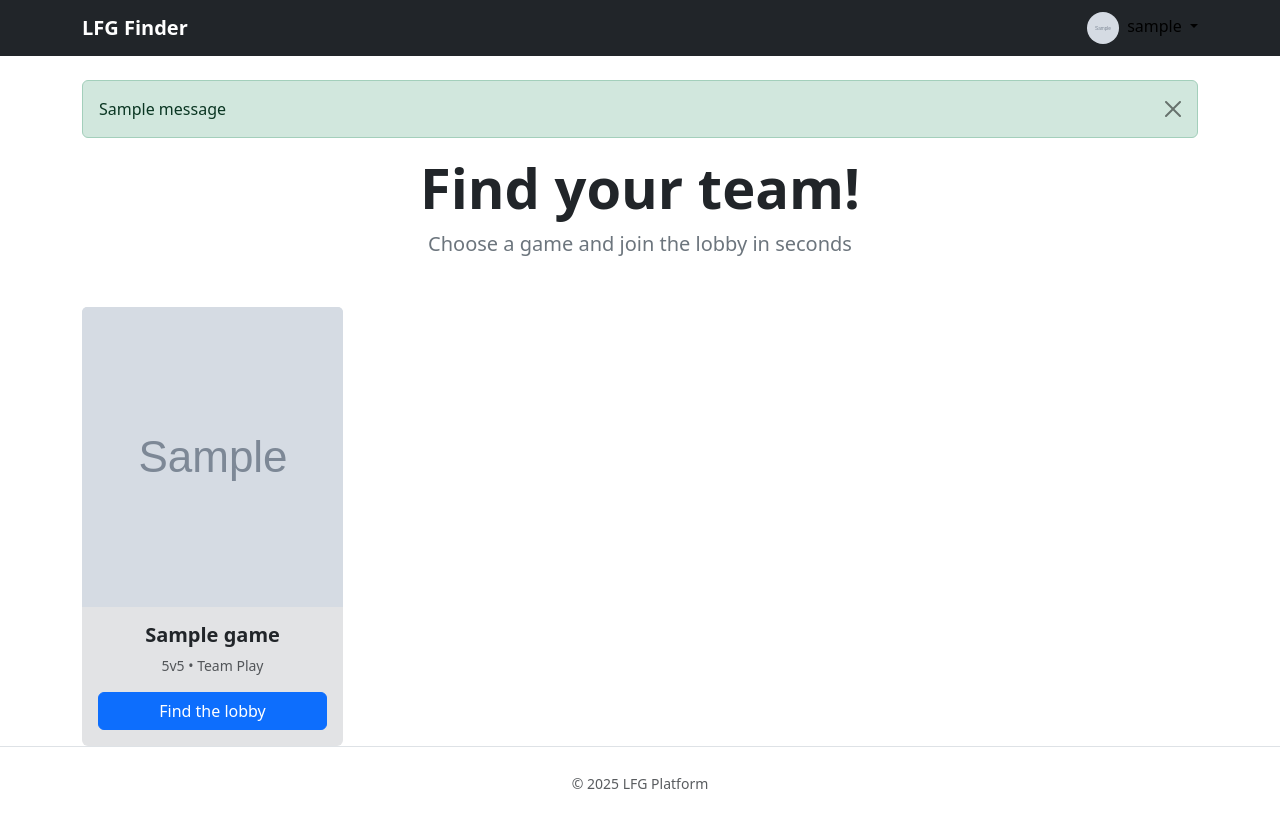
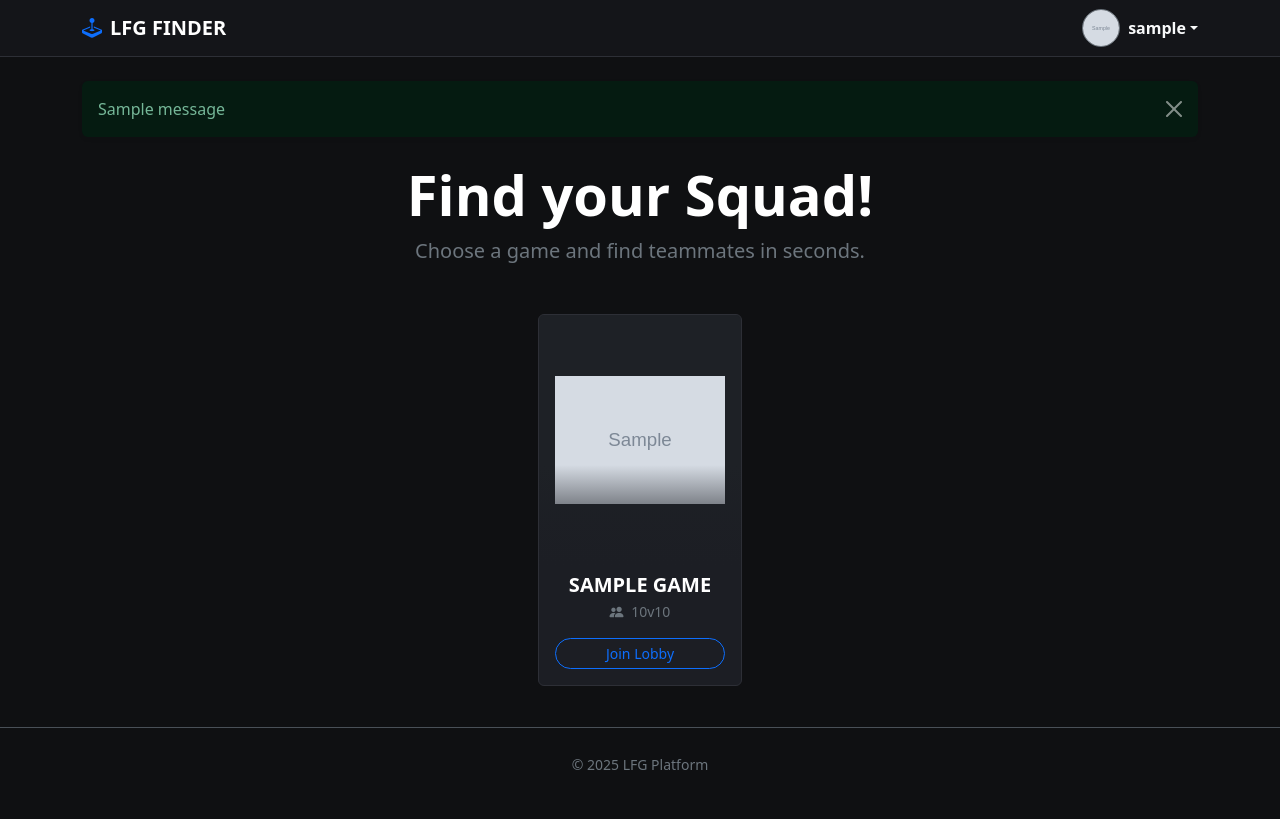
Before and after one commit to tigersaymon/lfg-teammate-finder, a Django app: page / in a window 1280 px wide. After the commit the page ends 770 px from the top, so only its background shows below. Run offline with Django 5.2, Linux system fonts and the light colour scheme; a user stored in the database is signed in; tables that the repository leaves empty hold one stand-in row (values such as "Sample post"); grey boxes marked "Sample" are stand-in pictures; one stand-in notice (Sample message) is shown; some libraries are stand-ins or nearby versions.

Commit message:
ui: global redesign with dark theme and home page cards

```diff
--- /dev/null
+++ b/static/css/main.css
@@ -0,0 +1,59 @@
+body {
+  background-color: #0f1012;
+  color: #e0e0e0;
+}
+
+.navbar {
+  background-color: rgba(22, 23, 27, 0.9) !important;
+  backdrop-filter: blur(10px);
+  border-bottom: 1px solid #2d2f36;
+}
+
+.btn-primary {
+  background-color: #3f51b5;
+  border-color: #3f51b5;
+}
+
+.btn-primary:hover {
+  background-color: #303f9f;
+  border-color: #303f9f;
+}
+
+.dropdown-menu {
+  background-color: #1c1e24;
+  border: 1px solid #2d2f36;
+}
+
+.dropdown-item {
+  color: #e0e0e0;
+}
+
+.dropdown-item:hover {
+  background-color: #2d2f36;
+  color: #fff;
+}
+
+footer {
+    border-top-color: #2d2f36 !important;
+}
+
+.game-card {
+    background-color: #1c1e24;
+    border: 1px solid #2d2f36;
+    transition: transform 0.2s, box-shadow 0.2s, border-color 0.2s;
+    overflow: hidden;
+}
+
+.game-card:hover {
+    transform: translateY(-5px);
+    box-shadow: 0 10px 20px rgba(0,0,0,0.4);
+    border-color: #3f51b5;
+}
+
+.game-card img {
+    transition: transform 0.3s ease;
+}
+
+.game-card:hover img {
+    transform: scale(1.05);
+}
--- a/templates/base.html
+++ b/templates/base.html
@@ -1,5 +1,7 @@
 <!DOCTYPE html>
-<html lang="en">
+
+{% load static %}
+<html lang="en" data-bs-theme="dark">
 
 <head>
   <meta charset="utf-8">
@@ -9,57 +11,66 @@
   <link rel="stylesheet" href="https://cdn.jsdelivr.net/npm/bootstrap-icons@1.10.0/font/bootstrap-icons.css">
   <link rel="stylesheet" href="https://cdnjs.cloudflare.com/ajax/libs/font-awesome/6.4.2/css/all.min.css">
 
-  <script src="https://unpkg.com/htmx.org@1.9.10"
-          integrity="sha384-D1Kt99CQMDuVetoL1lrYwg5t+9QdHe7NLX/SoJYkXDFfX37iInKRy5xLSi8nO7UC"
-          crossorigin="anonymous"></script>
+  <link rel="stylesheet" href="{% static 'css/main.css' %}">
+
+  <script src="https://unpkg.com/htmx.org@1.9.10" crossorigin="anonymous"></script>
 
   <title>{% block title %}LFG Finder{% endblock %}</title>
 </head>
 
 <body hx-headers='{"X-CSRFToken": "{{ csrf_token }}"}' class="d-flex flex-column min-vh-100">
 
-<nav class="navbar navbar-expand-lg navbar-dark bg-dark mb-4">
+<nav class="navbar navbar-expand-lg navbar-dark mb-4 sticky-top">
   <div class="container">
-    <a class="navbar-brand fw-bold" href="/">LFG Finder</a>
+    <a class="navbar-brand fw-bold text-uppercase tracking-wider" href="/">
+      <i class="bi bi-joystick me-2 text-primary"></i>LFG Finder
+    </a>
 
-    <div class="ms-auto d-flex align-items-center gap-2">
+    <button class="navbar-toggler border-0" type="button" data-bs-toggle="collapse" data-bs-target="#navContent">
+      <span class="navbar-toggler-icon"></span>
+    </button>
+
+    <div class="collapse navbar-collapse" id="navContent">
+      <div class="ms-auto d-flex align-items-center gap-3 mt-3 mt-lg-0">
         {% if user.is_authenticated %}
           <div class="dropdown text-end">
-          <a href="#" class="d-block link-body-emphasis text-decoration-none dropdown-toggle"
-             data-bs-toggle="dropdown" aria-expanded="false">
+            <a href="#" class="d-flex align-items-center link-light text-decoration-none dropdown-toggle"
+               data-bs-toggle="dropdown">
               {% if user.avatar %}
-              <img src="{{ user.avatar.url }}" alt="{{ user.username }}" width="32" height="32" class="rounded-circle">
+                <img src="{{ user.avatar.url }}" alt="{{ user.username }}" width="38" height="38"
+                     class="rounded-circle border border-secondary object-fit-cover">
               {% else %}
-              <i class="bi bi-person-circle fs-4"></i>
+                <div class="rounded-circle bg-secondary d-flex align-items-center justify-content-center text-white"
+                     style="width: 38px; height: 38px;">
+                  <i class="bi bi-person fw-bold"></i>
+                </div>
               {% endif %}
-            <span class="ms-1 d-none d-lg-inline">{{ user.username }}</span>
+              <span class="ms-2 fw-semibold">{{ user.username }}</span>
             </a>
 
-          <ul class="dropdown-menu text-small dropdown-menu-end">
-            <li>
-              <a class="dropdown-item" href="{% url 'settings-general' %}">
-                <i class="bi bi-gear me-2"></i> Settings
-              </a>
+            <ul class="dropdown-menu dropdown-menu-end shadow">
+              <li><a class="dropdown-item" href="{% url 'settings-general' %}"><i class="bi bi-gear me-2"></i> Settings</a>
               </li>
-
               <li>
                 <hr class="dropdown-divider">
               </li>
-
               <li>
                 <form action="{% url 'logout' %}" method="post">
                   {% csrf_token %}
-                <button type="submit" class="dropdown-item text-danger">Sign out</button>
+                  <button type="submit" class="dropdown-item text-danger"><i class="bi bi-box-arrow-right me-2"></i>
+                    Sign out
+                  </button>
                 </form>
               </li>
             </ul>
           </div>
         {% else %}
-        <div class="text-end">
-          <a href="{% url 'login' %}" class="btn btn-outline-primary me-2">Login</a>
-          <a href="{% url 'users:sign-up' %}" class="btn btn-primary">Sign-up</a>
+          <div class="d-flex gap-2">
+            <a href="{% url 'login' %}" class="btn btn-outline-light btn-sm px-4">Login</a>
+            <a href="{% url 'users:sign-up' %}" class="btn btn-primary btn-sm px-4">Sign-up</a>
           </div>
         {% endif %}
+      </div>
     </div>
   </div>
 </nav>
@@ -67,7 +78,7 @@
 <main class="container">
   {% if messages %}
     {% for message in messages %}
-      <div class="alert alert-{{ message.tags }} alert-dismissible fade show">
+      <div class="alert alert-{{ message.tags }} alert-dismissible fade show border-0 shadow-sm">
         {{ message }}
         <button type="button" class="btn-close" data-bs-dismiss="alert"></button>
       </div>
@@ -78,8 +89,8 @@
   {% endblock %}
 </main>
 
-<footer class="text-center text-muted py-4 mt-auto border-top">
-  <small>&copy; 2025 LFG Platform </small>
+<footer class="text-center text-secondary py-4 mt-auto border-top">
+  <small>&copy; 2025 LFG Platform</small>
 </footer>
 
 <script src="https://cdn.jsdelivr.net/npm/bootstrap@5.3.0/dist/js/bootstrap.bundle.min.js"></script>
--- a/templates/games/index.html
+++ b/templates/games/index.html
@@ -1,34 +1,50 @@
 {% extends "base.html" %}
 
+{% block title %}LFG Finder - Find your Squad{% endblock %}
+
 {% block content %}
-  <div class="text-center mb-5">
-    <h1 class="display-4 fw-bold">Find your team!</h1>
-    <p class="lead text-secondary">Choose a game and join the lobby in seconds</p>
+  <div class="text-center mb-5 mt-4">
+    <h1 class="display-4 fw-bold text-white">Find your Squad!</h1>
+    <p class="lead text-secondary">Choose a game and find teammates in seconds.</p>
   </div>
 
-  <div class="row row-cols-1 row-cols-md-3 row-cols-lg-4 g-4">
+  <div class="row row-cols-1 row-cols-sm-2 row-cols-md-3 row-cols-lg-4 row-cols-xl-5 g-4 justify-content-center">
     {% for game in games %}
       <div class="col">
-        <div class="card h-100 bg-secondary-subtle border-0 game-card">
-          {% if game.icon %}
-            <img src="{{ game.icon.url }}" class="card-img-top" alt="{{ game.title }}"
-                 style="height: 300px; object-fit: cover;">
-          {% else %}
-            <div class="d-flex align-items-center justify-content-center bg-dark text-white" style="height: 200px;">
-              <i class="bi bi-controller fs-1"></i>
+        <a href="{% url 'lobbies:lobby-list' game.slug %}" class="text-decoration-none">
+          <div class="card h-100 game-card text-white">
+
+            <div class="position-relative bg-dark bg-opacity-50" style="height: 250px;">
+              {% if game.icon %}
+                <img src="{{ game.icon.url }}" class="w-100 h-100 object-fit-contain p-3" alt="{{ game.title }}">
+              {% else %}
+                <div class="w-100 h-100 d-flex align-items-center justify-content-center bg-secondary text-white">
+                  <i class="bi bi-controller fs-1"></i>
+                </div>
+              {% endif %}
+
+              <div class="position-absolute bottom-0 start-0 w-100"
+                   style="height: 100px; background: linear-gradient(to top, rgba(28,30,36,1) 0%, rgba(28,30,36,0.6) 50%, transparent 100%);">
+              </div>
             </div>
-          {% endif %}
 
-          <div class="card-body text-center">
-            <h5 class="card-title fw-bold">{{ game.title }}</h5>
-            <p class="card-text text-muted small">5v5 • Team Play</p>
-            <a href="{% url 'lobbies:lobby-list' game.slug %}" class="btn btn-primary w-100 stretched-link">Find the lobby</a>
+            <div class="card-body text-center d-flex flex-column pt-2">
+              <h5 class="card-title fw-bold mb-1 text-uppercase tracking-wider">{{ game.title }}</h5>
+              <p class="card-text text-secondary small mb-3">
+                <i class="bi bi-people-fill me-1"></i> {{ game.team_size }}v{{ game.team_size }}
+              </p>
+
+              <div class="mt-auto">
+                <span class="btn btn-sm btn-outline-primary w-100 rounded-pill">Join Lobby</span>
+              </div>
+            </div>
           </div>
-        </div>
+        </a>
       </div>
     {% empty %}
-      <div class="col-12 text-center">
-        <p>No available games!</p>
+      <div class="col-12 text-center py-5">
+        <div class="text-muted mb-3"><i class="bi bi-emoji-frown fs-1"></i></div>
+        <p class="mt-2">No games configured yet.</p>
       </div>
     {% endfor %}
   </div>
```
Lines whose indentation alone changed are shown as unchanged.
